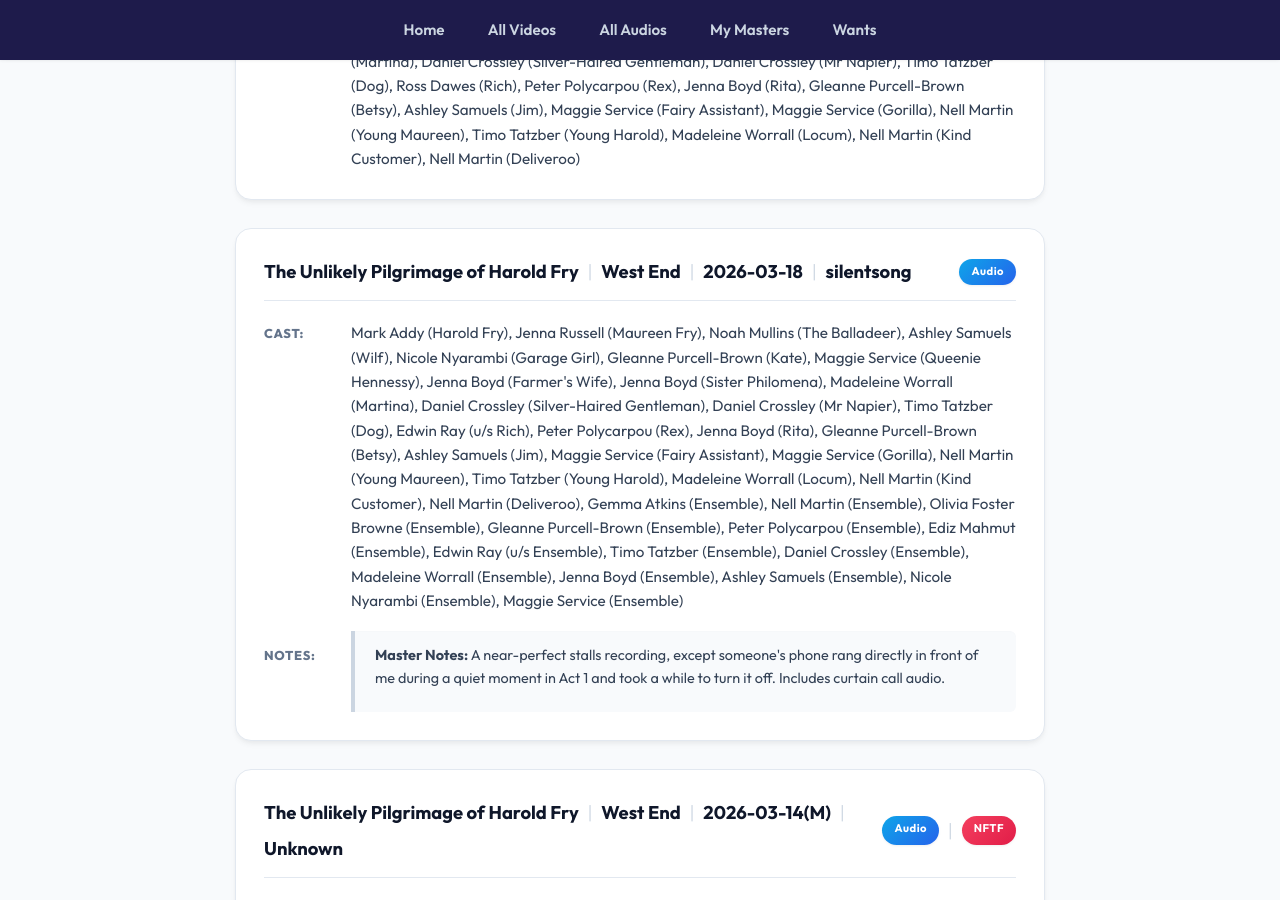
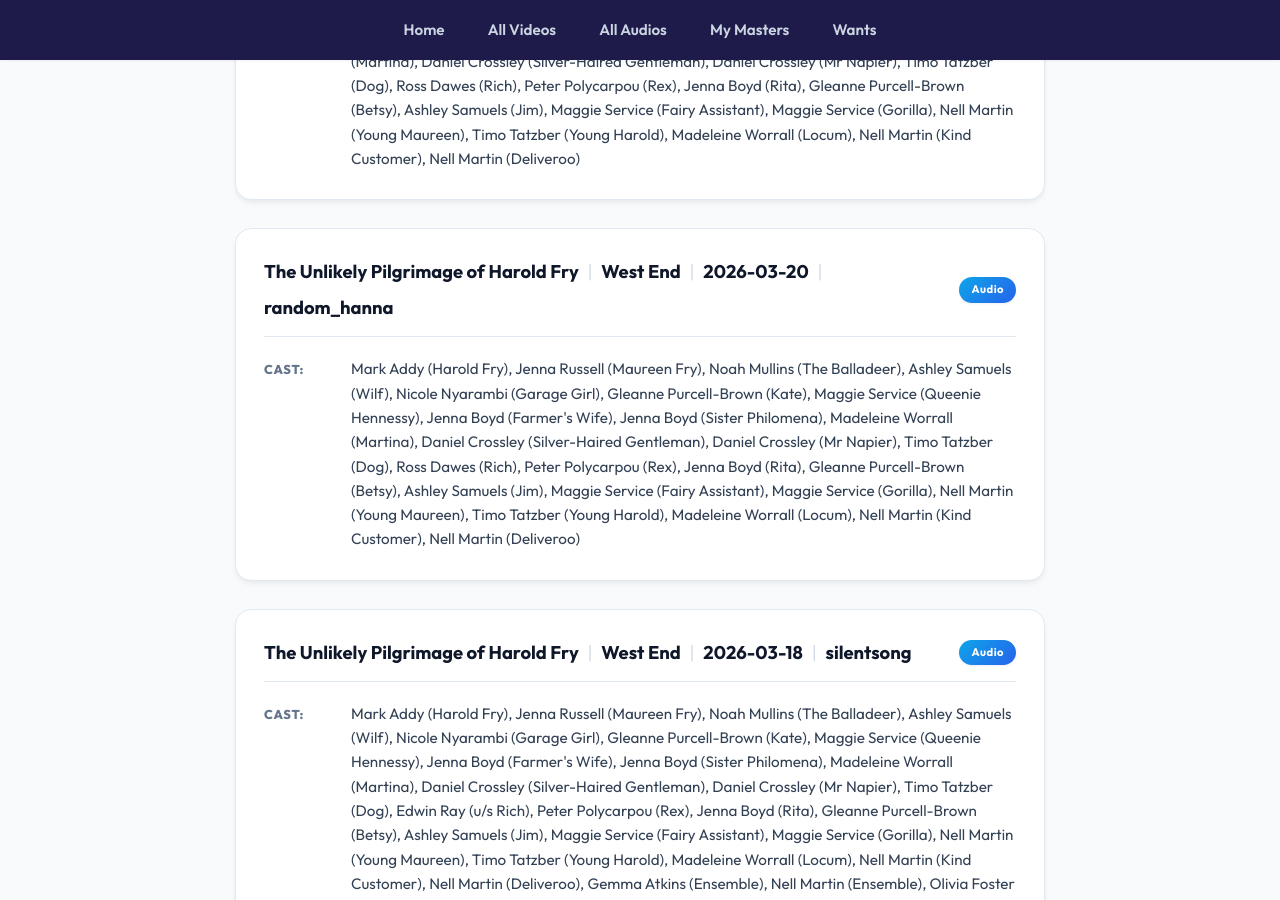
Before and after one commit to DireSpider/direspider.github.io, a Jekyll site: the page built from wants/index.html, in a window 1280 px wide and 900 px high, scrolled down 29490 px. Built offline with Jekyll 4.4.1, drawn with Linux system fonts in a browser that asks for light colours.

Commit message:
update my wants include html

```diff
--- a/_includes/wants.html
+++ b/_includes/wants.html
@@ -3259,6 +3259,38 @@
             <span class="separator">|</span>
             <span>West End</span>
             <span class="separator">|</span>
+            <span>2026-03-20</span>
+            <span class="separator">|</span>
+            <span>random_hanna</span>
+          </div>
+
+          <div class ="header-badges">
+        <span class="media-type-badge">audio</span>
+
+
+
+
+
+             </div>
+
+        </div>
+
+<div class="info-section">
+<span class="label">Cast:</span>
+<span id="cast-display" class="content-text">
+Mark Addy (Harold Fry), Jenna Russell (Maureen Fry), Noah Mullins (The Balladeer), Ashley Samuels (Wilf), Nicole Nyarambi (Garage Girl), Gleanne Purcell-Brown (Kate), Maggie Service (Queenie Hennessy), Jenna Boyd (Farmer's Wife), Jenna Boyd (Sister Philomena), Madeleine Worrall (Martina), Daniel Crossley (Silver-Haired Gentleman), Daniel Crossley (Mr Napier), Timo Tatzber (Dog), Ross Dawes (Rich), Peter Polycarpou (Rex), Jenna Boyd (Rita), Gleanne Purcell-Brown (Betsy), Ashley Samuels (Jim), Maggie Service (Fairy Assistant), Maggie Service (Gorilla), Nell Martin (Young Maureen), Timo Tatzber (Young Harold), Madeleine Worrall (Locum), Nell Martin (Kind Customer), Nell Martin (Deliveroo)
+</span>
+</div>
+
+
+</div><div class="recording-card">
+ <div class="header">
+
+          <div class="header-info">
+            <span>The Unlikely Pilgrimage of Harold Fry</span>
+            <span class="separator">|</span>
+            <span>West End</span>
+            <span class="separator">|</span>
             <span>2026-03-18</span>
             <span class="separator">|</span>
             <span>silentsong</span>
```
